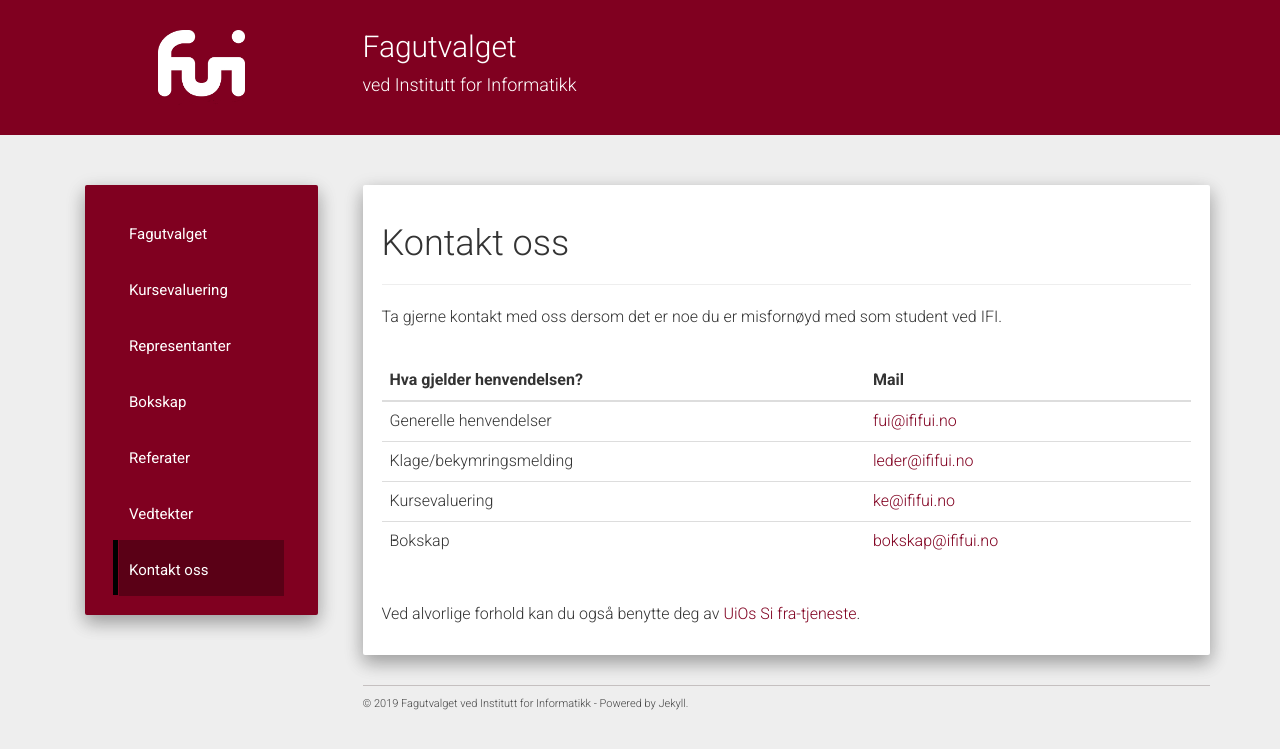
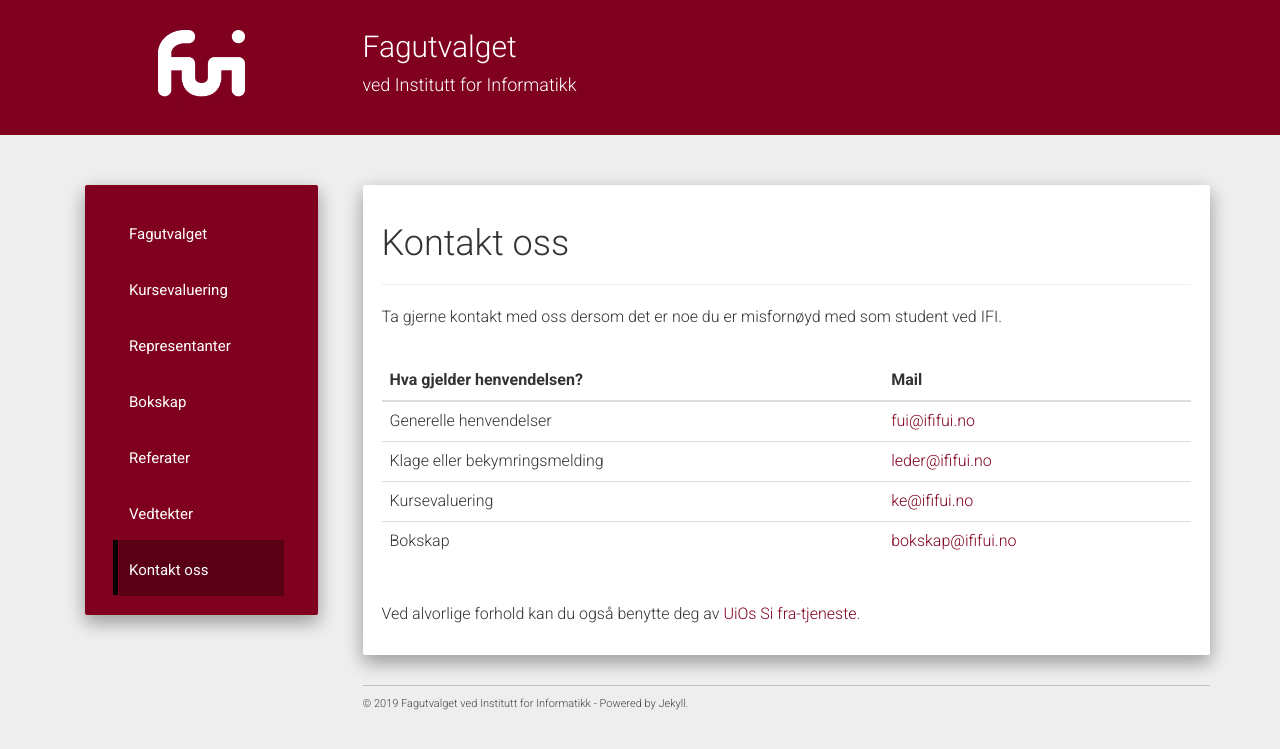
Before and after one commit to fui/fui.github.io, a Jekyll site: the page built from pages/kontaktinformasjon.md, in a window 1280 px wide. Shown: the top 749 px of the page. Built offline with Jekyll 4.4.1, drawn with Linux system fonts in a browser that asks for light colours; nearby versions of some CDN libraries.

Commit message:
fikset problem #18

```diff
--- a/pages/kontaktinformasjon.md
+++ b/pages/kontaktinformasjon.md
@@ -24,7 +24,7 @@ Ta gjerne kontakt med oss dersom det er noe du er misfornøyd med som student ve
       <td><a href="mailto:fui@ififui.no">fui@ififui.no</a></td>
     </tr>
     <tr>
-      <td>Klage/bekymringsmelding</td>
+      <td>Klage eller bekymringsmelding</td>
       <td><a href="mailto:leder@ififui.no">leder@ififui.no</a></td>
     </tr>
     <tr>
```
